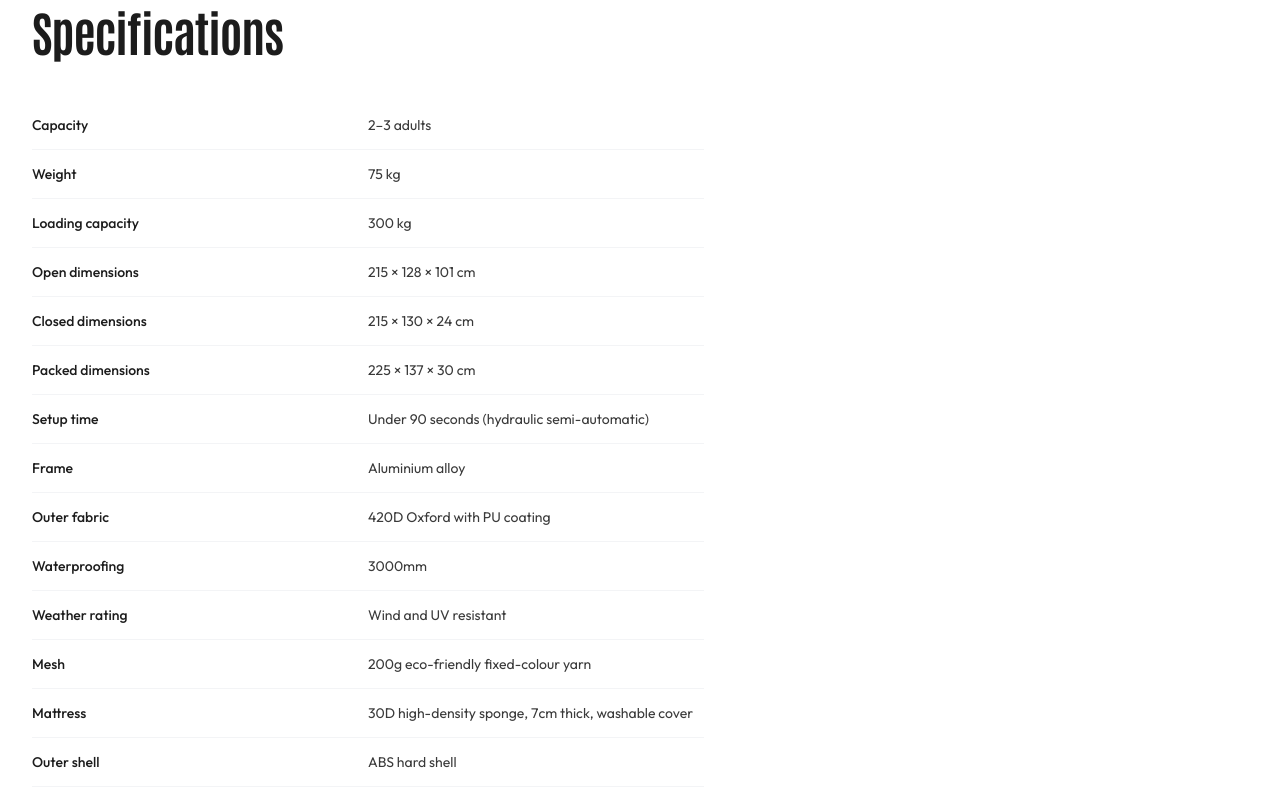
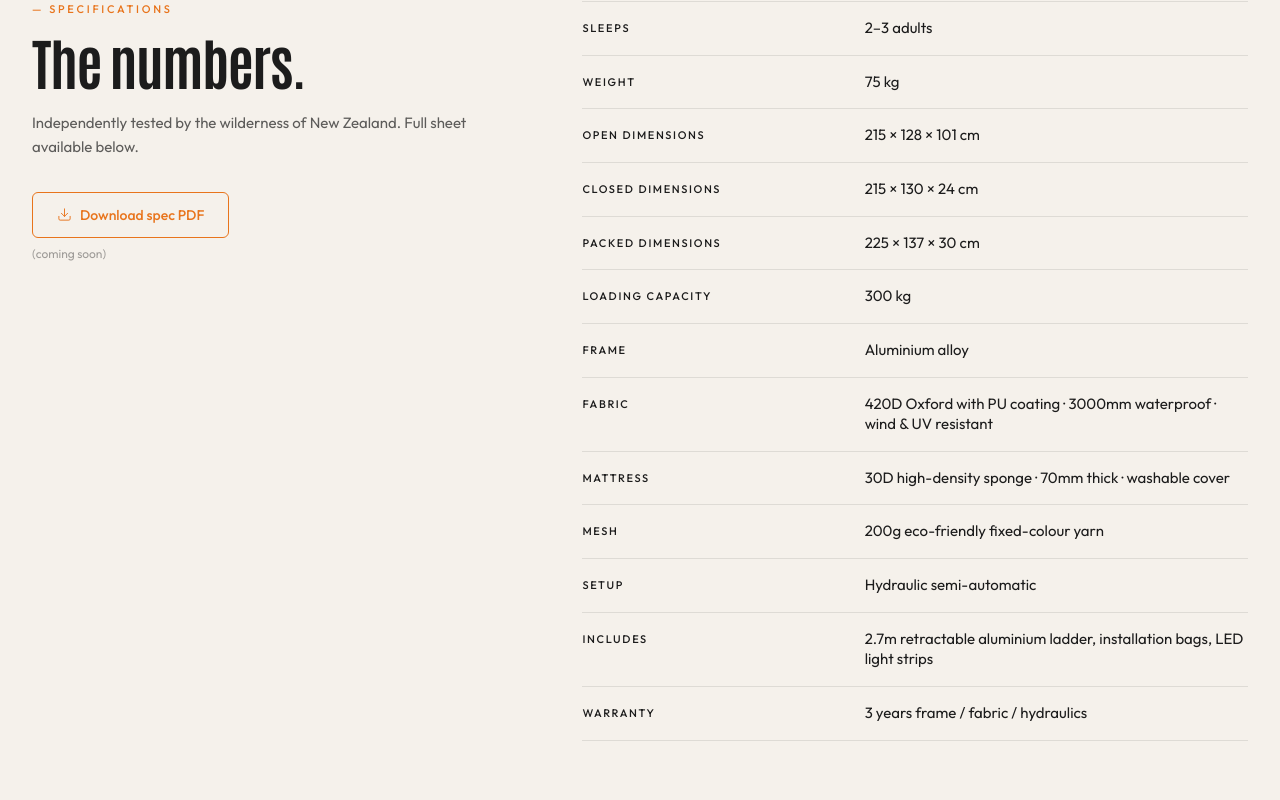
Before and after one commit to olinixon/MiPod-Outdoors, a Next.js app: page /the-mi-pod in a window 1280 px wide. Shown: the part 2280-3080 px from the top of the page. Built offline with nearby package versions, Linux system fonts and the light colour scheme.

Commit message:
feat: rebuild specs section with two-column layout, cream background, download CTA, full spec list

```diff
--- a/components/product/SpecsTable.tsx
+++ b/components/product/SpecsTable.tsx
@@ -1,3 +1,6 @@
+"use client"
+
+import { Download } from "lucide-react"
 import { Container } from "@/components/ui/Container"
 import type { ProductSpec } from "@/lib/products"
 
@@ -7,24 +10,50 @@ interface SpecsTableProps {
 
 export function SpecsTable({ specs }: SpecsTableProps) {
   return (
-    <section id="specs" className="py-16 md:py-24 bg-white scroll-mt-24">
+    <section id="specs" className="py-16 md:py-24 bg-cream scroll-mt-24">
       <Container>
-        <h2 className="font-display font-bold text-charcoal text-[36px] md:text-[48px] leading-tight tracking-tight mb-10">
-          Specifications
-        </h2>
-        <div className="max-w-2xl">
-          <table className="w-full border-collapse">
-            <tbody>
-              {specs.map((spec, i) => (
-                <tr key={i} className="border-b border-gray-100">
-                  <td className="py-3.5 pr-8 text-sm font-medium text-charcoal font-sans w-1/2 align-top">
-                    {spec.label}
-                  </td>
-                  <td className="py-3.5 text-sm text-charcoal-600 font-sans">{spec.value}</td>
-                </tr>
-              ))}
-            </tbody>
-          </table>
+        <div className="grid md:grid-cols-[40%_1fr] gap-12 md:gap-16">
+
+          {/* Left column */}
+          <div>
+            <p className="text-[11px] font-medium uppercase tracking-[0.25em] text-orange mb-4 font-sans">
+              — Specifications
+            </p>
+            <h2 className="font-display font-bold text-charcoal leading-[0.95] tracking-tight text-[40px] md:text-[56px] mb-6">
+              The numbers.
+            </h2>
+            <p className="text-charcoal/70 font-sans text-[15px] leading-relaxed mb-8">
+              Independently tested by the wilderness of New Zealand. Full sheet available below.
+            </p>
+            <div>
+              <button
+                type="button"
+                className="inline-flex items-center gap-2 border border-orange text-orange px-6 py-3 rounded-md font-medium text-sm font-sans hover:bg-orange/5 transition-colors"
+              >
+                <Download size={15} strokeWidth={1.5} />
+                Download spec PDF
+              </button>
+              <p className="mt-2 text-xs text-charcoal/40 font-sans">(coming soon)</p>
+            </div>
+          </div>
+
+          {/* Right column — spec table */}
+          <div className="border-t border-charcoal/10">
+            {specs.map((spec, i) => (
+              <div
+                key={i}
+                className="grid grid-cols-[40%_1fr] gap-4 py-4 border-b border-charcoal/10"
+              >
+                <span className="text-[11px] font-medium uppercase tracking-[0.15em] text-charcoal font-sans pt-0.5">
+                  {spec.label}
+                </span>
+                <span className="text-[15px] text-charcoal font-sans leading-snug">
+                  {spec.value}
+                </span>
+              </div>
+            ))}
+          </div>
+
         </div>
       </Container>
     </section>
--- a/lib/products.ts
+++ b/lib/products.ts
@@ -76,20 +76,18 @@ export const MI_POD_PRODUCT: Product = {
     },
   ],
   specs: [
-    { label: "Capacity", value: "2–3 adults" },
+    { label: "Sleeps", value: "2–3 adults" },
     { label: "Weight", value: "75 kg" },
-    { label: "Loading capacity", value: "300 kg" },
     { label: "Open dimensions", value: "215 × 128 × 101 cm" },
     { label: "Closed dimensions", value: "215 × 130 × 24 cm" },
     { label: "Packed dimensions", value: "225 × 137 × 30 cm" },
-    { label: "Setup time", value: "Under 90 seconds (hydraulic semi-automatic)" },
+    { label: "Loading capacity", value: "300 kg" },
     { label: "Frame", value: "Aluminium alloy" },
-    { label: "Outer fabric", value: "420D Oxford with PU coating" },
-    { label: "Waterproofing", value: "3000mm" },
-    { label: "Weather rating", value: "Wind and UV resistant" },
+    { label: "Fabric", value: "420D Oxford with PU coating · 3000mm waterproof · wind & UV resistant" },
+    { label: "Mattress", value: "30D high-density sponge · 70mm thick · washable cover" },
     { label: "Mesh", value: "200g eco-friendly fixed-colour yarn" },
-    { label: "Mattress", value: "30D high-density sponge, 7cm thick, washable cover" },
-    { label: "Outer shell", value: "ABS hard shell" },
-    { label: "Colour", value: "Black with orange trim" },
+    { label: "Setup", value: "Hydraulic semi-automatic" },
+    { label: "Includes", value: "2.7m retractable aluminium ladder, installation bags, LED light strips" },
+    { label: "Warranty", value: "3 years frame / fabric / hydraulics" },
   ],
 }
```
